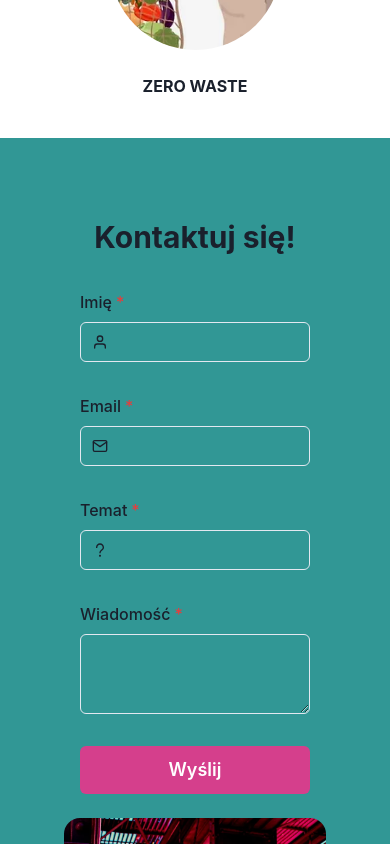
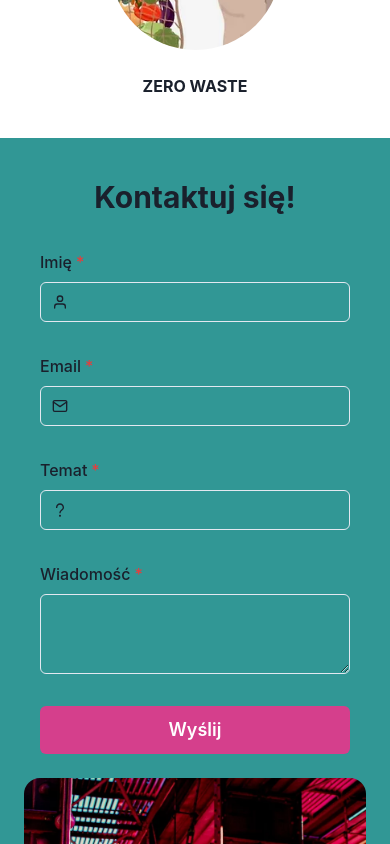
Before and after one commit to antek-karlsson/wildbags_1.0.2, a React (Create React App) app: page / in a window 390 px wide. Shown: the part 4160-5004 px from the top of the page. Built offline with nearby package versions, Linux system fonts and the light colour scheme.

Commit message:
added responsive padding values

```diff
--- a/src/components/contactbox/contact-box.comp.jsx
+++ b/src/components/contactbox/contact-box.comp.jsx
@@ -46,7 +46,11 @@ const Contactbox = () => {
       );
   };
   return (
-    <Stack bg={"teal.500"} p={16} direction={{ base: "column", md: "row" }}>
+    <Stack
+      bg={"teal.500"}
+      p={{ base: 6, md: 12, lg: 16 }}
+      direction={{ base: "column", md: "row" }}
+    >
       <Flex p={4} flex={1} align={"center"} justify={"center"}>
         <VStack
           w={["100%", "100%", "80%"]}
```
